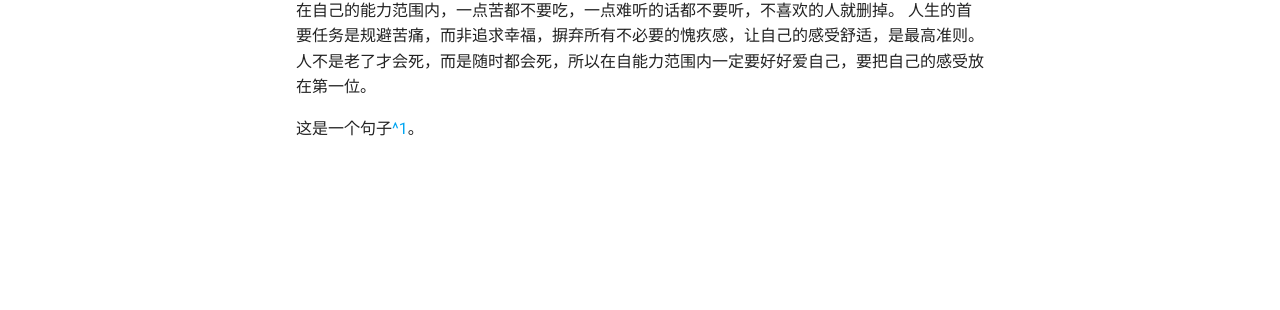
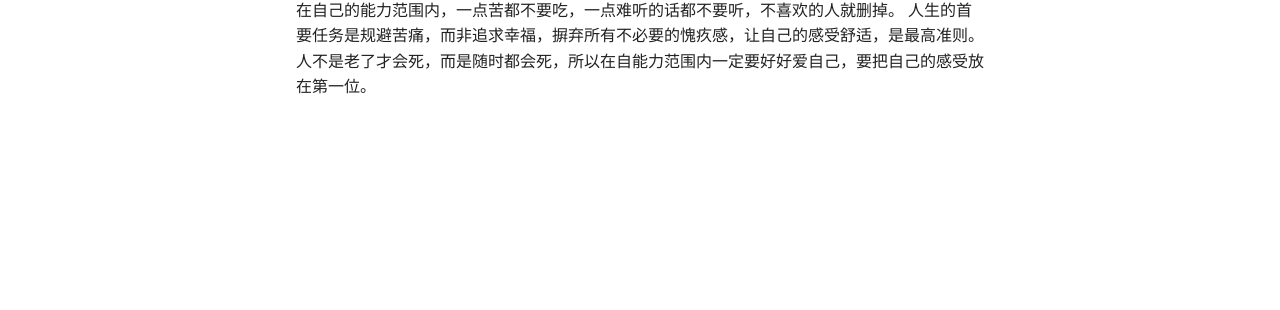
Before and after one commit to ashe-c0de/ashe-wiki, an MkDocs documentation site: the page built from docs/meditation/2025-12-14-diary.md, in a window 1280 px wide. Shown: the part 446-756 px from the top of the page. Built offline with MkDocs 1.6.1 and Material for MkDocs 9.7.7, drawn with Linux system fonts in a browser that asks for light colours; comment, search, counter and statistics services are not loaded.

Commit message:
Update 2025-12-14-diary.md

```diff
--- a/docs/meditation/2025-12-14-diary.md
+++ b/docs/meditation/2025-12-14-diary.md
@@ -5,7 +5,3 @@
 爱管闲事者，将沾染别人的因果，穷则独善其身，富则达济天下。没有相匹配的能力，就别去发慈悲的善心。
 
 在自己的能力范围内，一点苦都不要吃，一点难听的话都不要听，不喜欢的人就删掉。 人生的首要任务是规避苦痛，而非追求幸福，摒弃所有不必要的愧疚感，让自己的感受舒适，是最高准则。 人不是老了才会死，而是随时都会死，所以在自能力范围内一定要好好爱自己，要把自己的感受放在第一位。
-
-这是一个句子[^1]。
-
-[^1]: 这是脚注的内容。
```
